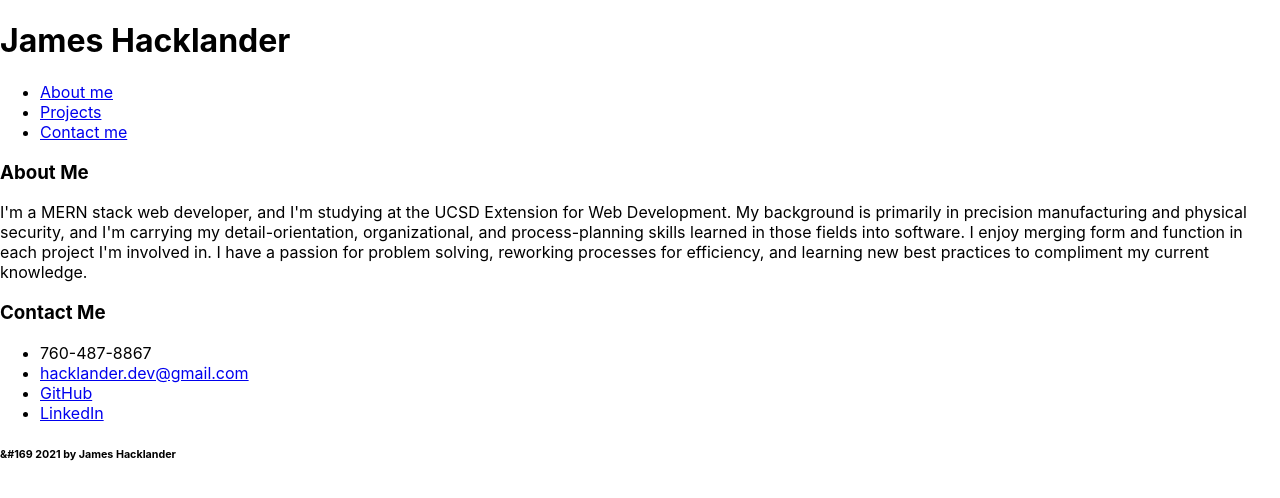
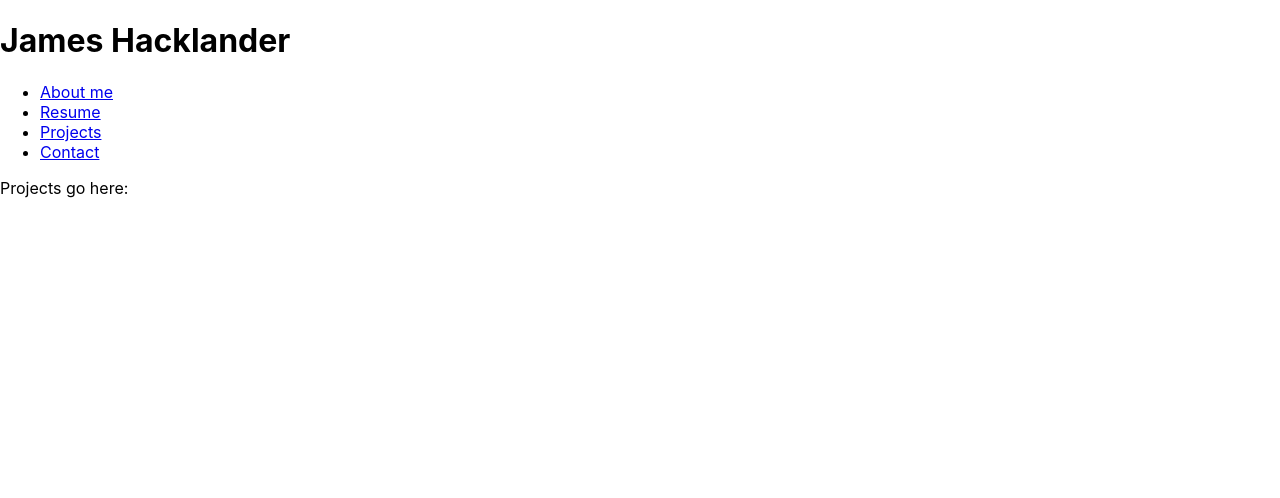
Before and after one commit to MonsAltus/react-portfolio, a React (Create React App) app: page /projects in a window 1280 px wide. Shown: the top 498 px of the page. Built offline with nearby package versions, Linux system fonts and the light colour scheme.

Commit message:
Set up condidional rendering for components

```diff
--- a/src/App.js
+++ b/src/App.js
@@ -1,16 +1,21 @@
 import React from 'react';
 import Navbar from './components/Navbar';
+import { BrowserRouter, Route } from 'react-router-dom';
 import About from './components/About';
-// import Projects from './components/Projects';
+import Projects from './components/Projects';
 import Contact from './components/Contact';
 
 export default function App() {
   return (
     <main>
-      <Navbar />
-      <About />
-      {/* <Projects /> */}
-      <Contact />
+      <BrowserRouter>
+        <Navbar />
+
+          <Route exact path='/' component={About} />
+          <Route exact path='/projects' component={Projects} />
+          <Route exact path='/contact' component={Contact} />
+
+      </BrowserRouter>
     </main>
   )
 };
--- a/src/components/Contact.js
+++ b/src/components/Contact.js
@@ -1,4 +1,4 @@
-// import React from 'react';
+import React from 'react';
 
 export default function Contact() {
     return (
--- a/src/components/Navbar.js
+++ b/src/components/Navbar.js
@@ -1,4 +1,5 @@
-// import React from 'react';
+import React from 'react';
+import { Link } from 'react-router-dom';
 
 export default function Navbar() {
     return (
@@ -7,10 +8,18 @@ export default function Navbar() {
 
             <nav>
                 <ul>
-                    <li><a href="#about-me">About me</a></li>
-                    {/* <li><a href="./public/James-hacklander-resume.pdf" target=”_blank” >Resume</a></li> */}
-                    <li><a href="#projects">Projects</a></li>
-                    <li><a href="#contact-me">Contact me</a></li>
+                    <li>
+                        <Link to='/'>About me</Link>
+                    </li>
+                    <li>
+                        <a href="./James-hacklander-resume.pdf" target='_blank' >Resume</a>
+                    </li>
+                    <li>
+                        <Link to='/projects'>Projects</Link>
+                    </li>
+                    <li>
+                        <Link to='/contact'>Contact</Link>
+                    </li>
                 </ul>
             </nav>
         </header>
--- a/src/components/Projects.js
+++ b/src/components/Projects.js
@@ -1,5 +1,7 @@
 // import React from 'react';
 
 export default function Projects() {
-
+    return (
+        <p>Projects go here:</p>
+    );
 };
```
